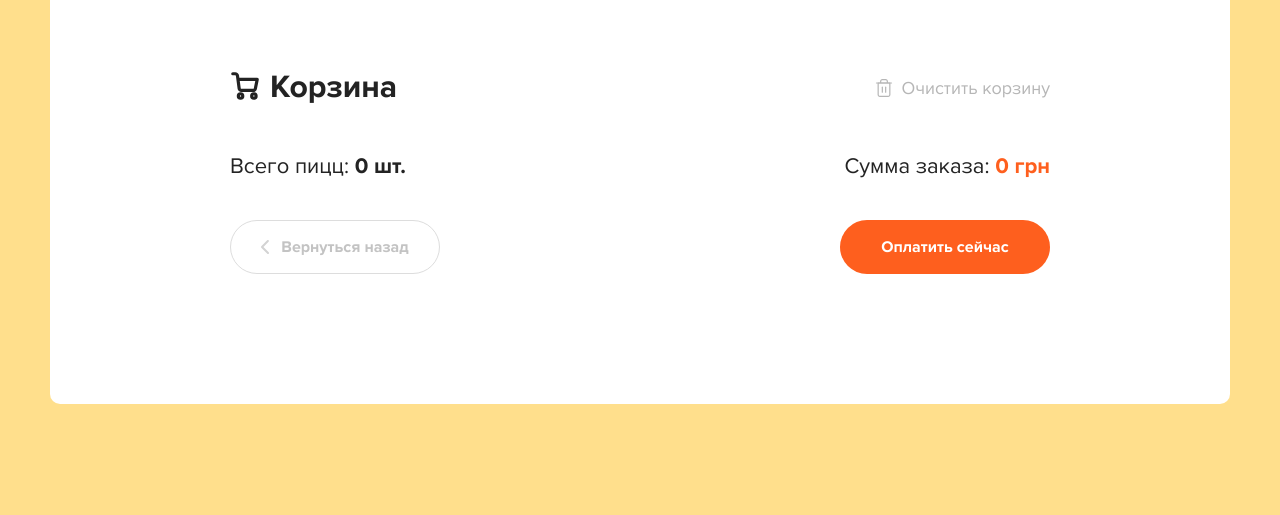
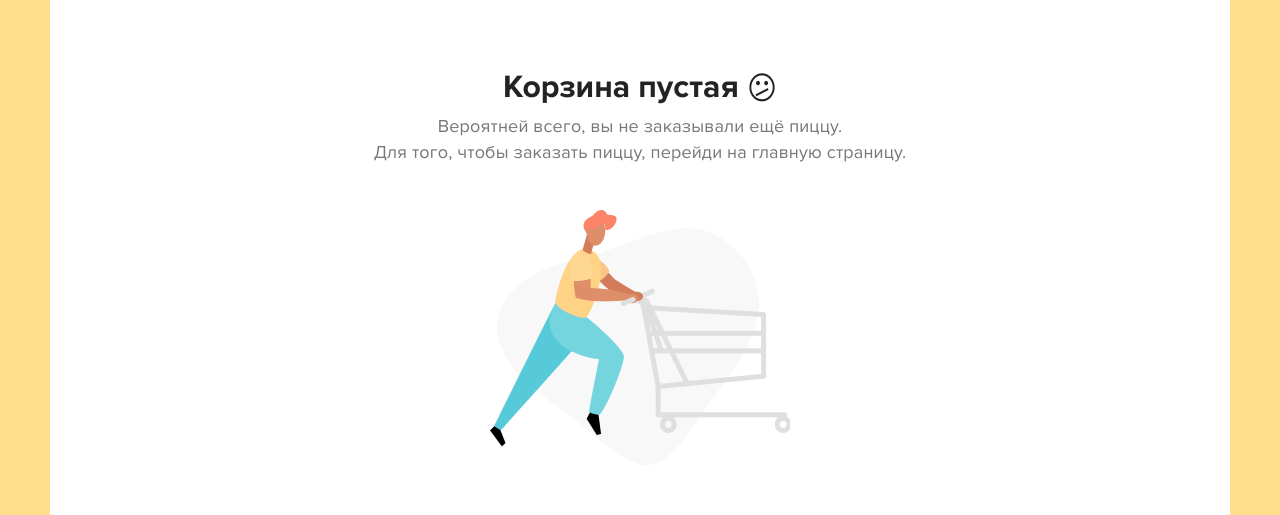
Before and after one commit to skavik/react-pizza, a React (Create React App) app: page /cart in a window 1280 px wide. Shown: the part 256-771 px from the top of the page. Built offline with nearby package versions, Linux system fonts and the light colour scheme.

Commit message:
made clear cart

```diff
--- a/src/components/CartItem.jsx
+++ b/src/components/CartItem.jsx
@@ -1,6 +1,6 @@
 import React from "react";
 
-function CartItem({ name, type, size, totalPrice }) {
+function CartItem({ name, type, size, totalPrice, totalCount }) {
   return (
     <div className="cart__item">
       <div className="cart__item-img">
@@ -35,7 +35,7 @@
             />
           </svg>
         </div>
-        <b>2</b>
+        <b>{totalCount}</b>
         <div className="button button--outline button--circle cart__item-count-plus">
           <svg
             width="10"
--- a/src/pages/Cart.jsx
+++ b/src/pages/Cart.jsx
@@ -1,15 +1,27 @@
 import React from "react";
 import { CartItem } from "../components";
 import { useSelector, useDispatch } from "react-redux";
+import CartEmptyImg from "../assets/img/empty-cart.png";
+
+import { clearCart } from "../redux/actions/cart";
 
 function Cart() {
+  const dispatch = useDispatch();
+
+  const onClearCart = () => {
+    if (window.confirm("Ви дійсно хочете все очичтити?")) {
+      dispatch(clearCart());
+    }
+  };
+
   const { items, totalCount, totalPrice } = useSelector(({ cart }) => cart);
 
   const addedPizzas = Object.keys(items).map((key) => {
-    return items[key][0];
+    return items[key].items[0];
   });
   return (
     <div className="container container--cart">
+      {totalCount ? (
         <div className="cart">
           <div className="cart__top">
             <h2 className="content__title">
@@ -82,16 +94,18 @@
                 />
               </svg>
 
-            <span>Очистить корзину</span>
+              <span onClick={onClearCart}>Очистить корзину</span>
             </div>
           </div>
           <div className="content__items">
             {addedPizzas.map((obj) => (
               <CartItem
+                key={obj.id}
                 name={obj.name}
                 type={obj.type}
                 size={obj.size}
-              totalPrice={totalPrice}
+                totalPrice={items[obj.id].totalPrice}
+                totalCount={items[obj.id].items.length}
               />
             ))}
           </div>
@@ -133,6 +147,22 @@
             </div>
           </div>
         </div>
+      ) : (
+        <div className="cart cart--empty">
+          <h2>
+            Корзина пустая <icon>😕</icon>
+          </h2>
+          <p>
+            Вероятней всего, вы не заказывали ещё пиццу.
+            <br />
+            Для того, чтобы заказать пиццу, перейди на главную страницу.
+          </p>
+          <img src={CartEmptyImg} alt="Empty cart" />
+          <a href="/" className="button button--black">
+            <span>Вернуться назад</span>
+          </a>
+        </div>
+      )}
     </div>
   );
 }
--- a/src/pages/Home.jsx
+++ b/src/pages/Home.jsx
@@ -70,7 +70,7 @@
               <PizzaBlock
                 onClickAddPizza={handelAddPizzaToCart}
                 key={obj.id}
-                addedCount={cartItems[obj.id] && cartItems[obj.id].length}
+                addedCount={cartItems[obj.id] && cartItems[obj.id].items.length}
                 {...obj}
               />
             ))
--- a/src/redux/actions/cart.js
+++ b/src/redux/actions/cart.js
@@ -2,3 +2,7 @@
   type: "SET_PIZZA_CART",
   payload: pizzaObj,
 });
+
+export const clearCart = () => ({
+  type: "CLEAR_CART",
+});
--- a/src/redux/reducers/cart.js
+++ b/src/redux/reducers/cart.js
@@ -7,11 +7,12 @@
 const cart = (state = intialState, action) => {
   switch (action.type) {
     case "SET_PIZZA_CART":
-      getTotalPrice = (arr) => arr.reduce((sum, obj) => obj.price + sum, 0);
+      const getTotalPrice = (arr) =>
+        arr.reduce((sum, obj) => obj.price + sum, 0);
 
       const currentPizzaItems = !state.items[action.payload.id]
         ? [action.payload]
-        : [...state.items[action.payload.id], action.payload];
+        : [...state.items[action.payload.id].items, action.payload];
 
       const newItems = {
         ...state.items,
@@ -21,8 +22,9 @@
         },
       };
 
-      const allPizzas = [].concat.apply([], Object.values(newItems));
-      const totalPrice = currentPizzaItems(allPizzas);
+      const items = Object.values(newItems).map((odj) => odj.items);
+      const allPizzas = [].concat.apply([], items);
+      const totalPrice = getTotalPrice(allPizzas);
 
       return {
         ...state,
@@ -31,6 +33,13 @@
         totalPrice,
       };
 
+    case "CLEAR_CART":
+      return {
+        items: {},
+        totalPrice: 0,
+        totalCount: 0,
+      };
+
     default:
       return state;
   }
```
Also changed, not shown: src/assets/img/empty-cart.png (added). Lines whose indentation alone changed are shown as unchanged.
